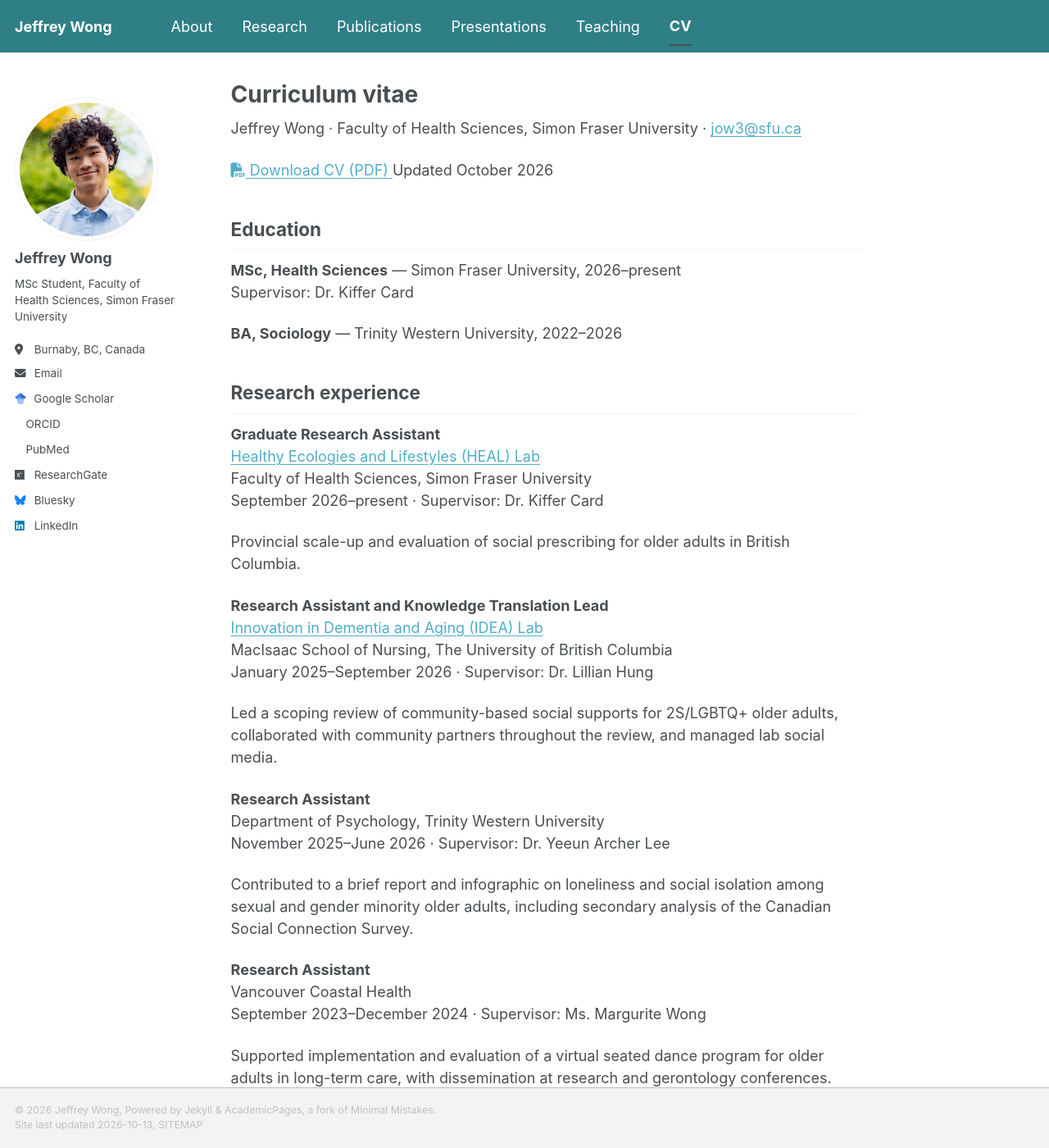
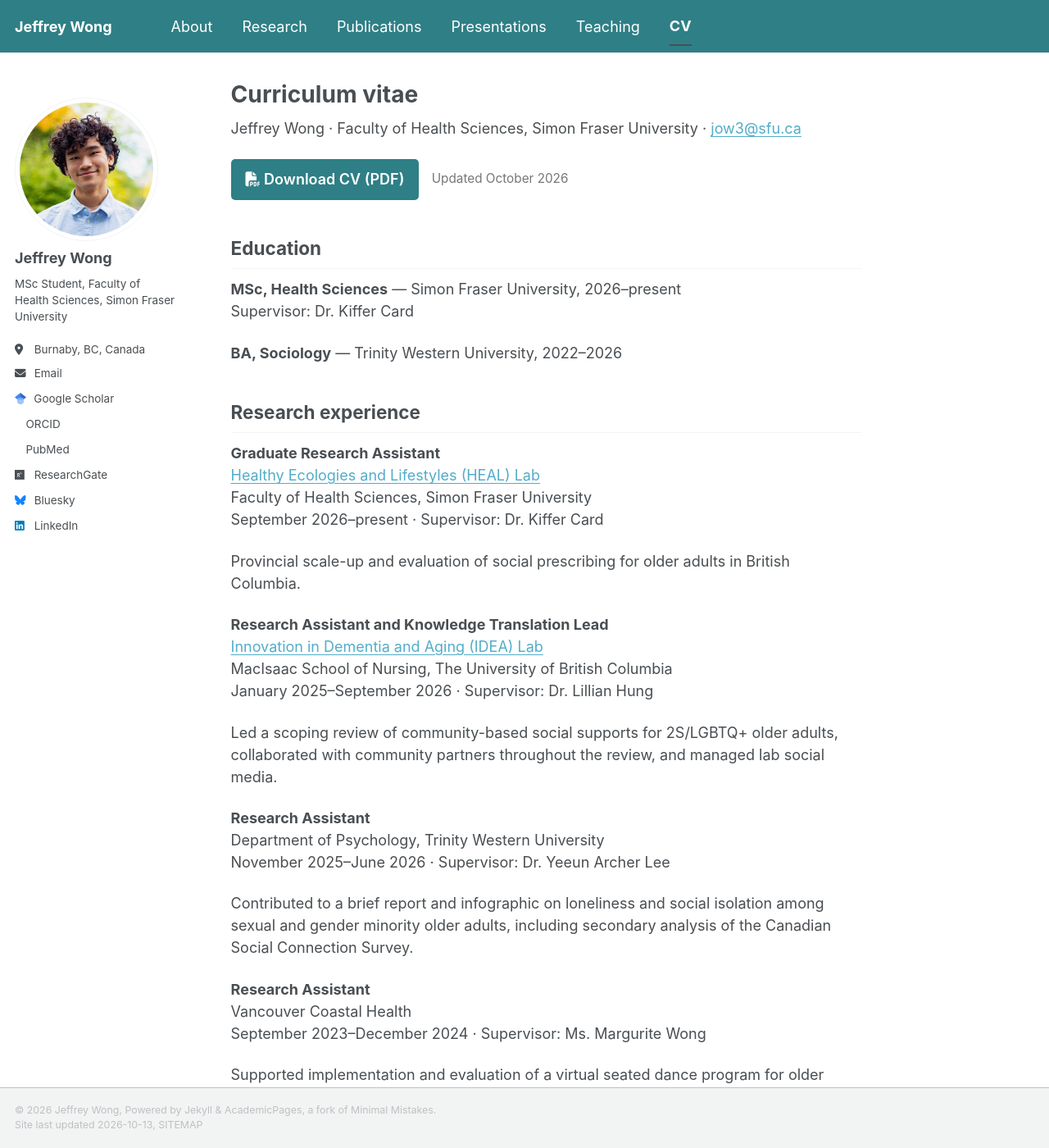
Before and after one commit to itsjeffreywong/itsjeffreywong.github.io, a Jekyll site: the page built from _pages/cv.md, in a window 1280 px wide and 1400 px high. Shown: the whole window at 82% size. Built offline with Jekyll 4.4.1, drawn with Linux system fonts in a browser that asks for light colours; a style sheet for code colours, icons or effects is not loaded.

Commit message:
Update _custom.scss

```diff
--- a/_sass/_custom.scss
+++ b/_sass/_custom.scss
@@ -244,3 +244,31 @@ a {
   border: 0 !important;
   box-shadow: none !important;
 }
+
+/* CV download button */
+.cv-download {
+  display: flex;
+  align-items: center;
+  flex-wrap: wrap;
+  gap: 0.85rem;
+  margin: 0 0 2rem;
+}
+
+.cv-download-button {
+  display: inline-block;
+  padding: 0.65rem 1rem;
+  background: #2f7f86;
+  color: #fff !important;
+  border-radius: 5px;
+  font-weight: 600;
+  text-decoration: none !important;
+
+  &:hover {
+    background: #23646a;
+  }
+}
+
+.cv-updated {
+  font-size: 0.85rem;
+  color: #777;
+}
```
